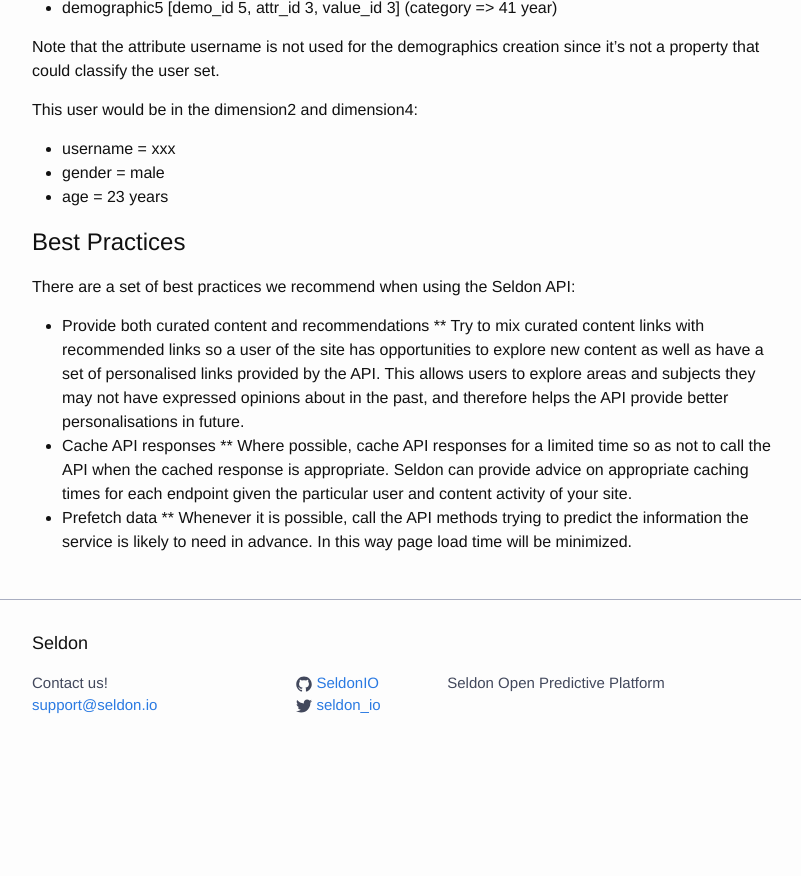
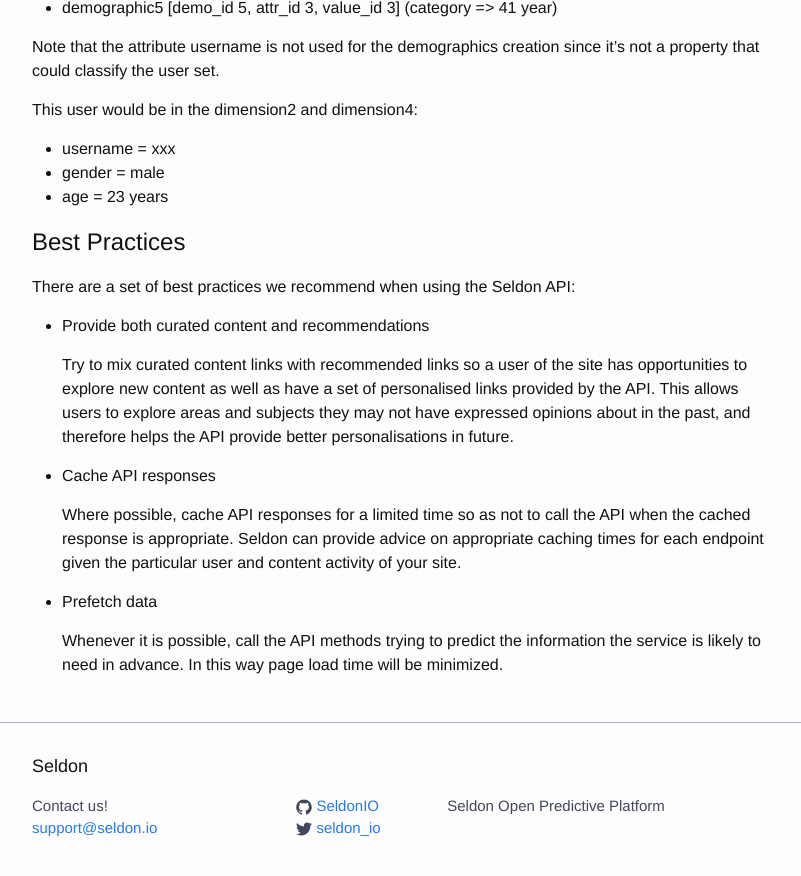
Before and after one commit to SeldonIO/seldonio.github.com, a Jekyll site: the page built from api-rest.md, in a window 1280 px wide and 900 px high, scrolled down 7822 px. Shown: the top 876 px of the window, without its empty margins (238-1039 px from the left). Built offline with Jekyll 4.4.1, drawn with Linux system fonts in a browser that asks for light colours; before the commit the page ends 8599 px from its top, so only the background shows below that.

```diff
--- a/api-rest.md
+++ b/api-rest.md
@@ -394,11 +394,14 @@ This user would be in the dimension2 and dimension4:
 There are a set of best practices we recommend when using the Seldon API:
 
 * Provide both curated content and recommendations
-** Try to mix curated content links with recommended links so a user of the site has opportunities to explore new content as well as have a set of personalised links provided by the API. This allows users to explore areas and subjects they may not have expressed opinions about in the past, and therefore helps the API provide better personalisations in future.
+
+    Try to mix curated content links with recommended links so a user of the site has opportunities to explore new content as well as have a set of personalised links provided by the API. This allows users to explore areas and subjects they may not have expressed opinions about in the past, and therefore helps the API provide better personalisations in future.
 * Cache API responses
-** Where possible, cache API responses for a limited time so as not to call the API when
+
+    Where possible, cache API responses for a limited time so as not to call the API when
 the cached response is appropriate. Seldon can provide advice on appropriate
 caching times for each endpoint given the particular user and content activity of your
 site.
 * Prefetch data
-** Whenever it is possible, call the API methods trying to predict the information the service is likely to need in advance. In this way page load time will be minimized.
+
+    Whenever it is possible, call the API methods trying to predict the information the service is likely to need in advance. In this way page load time will be minimized.
```
